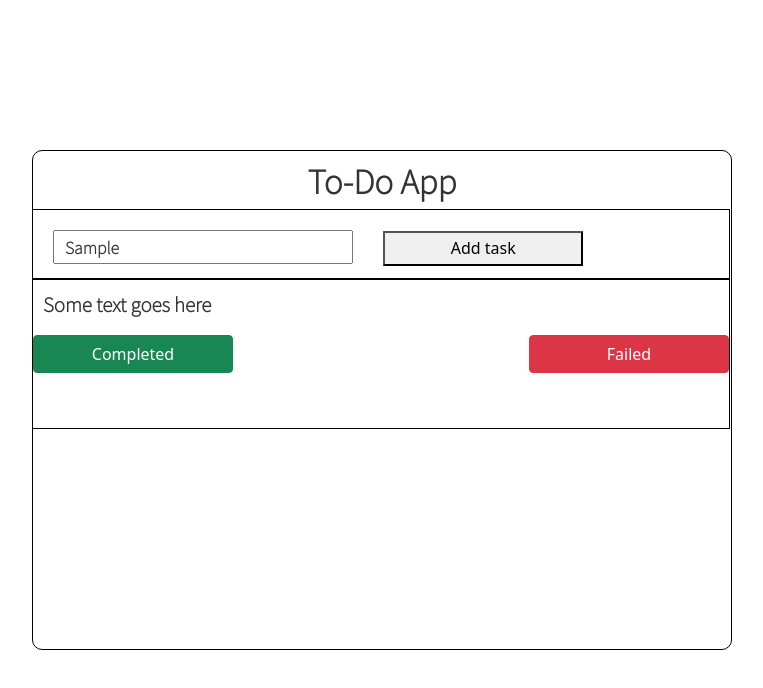
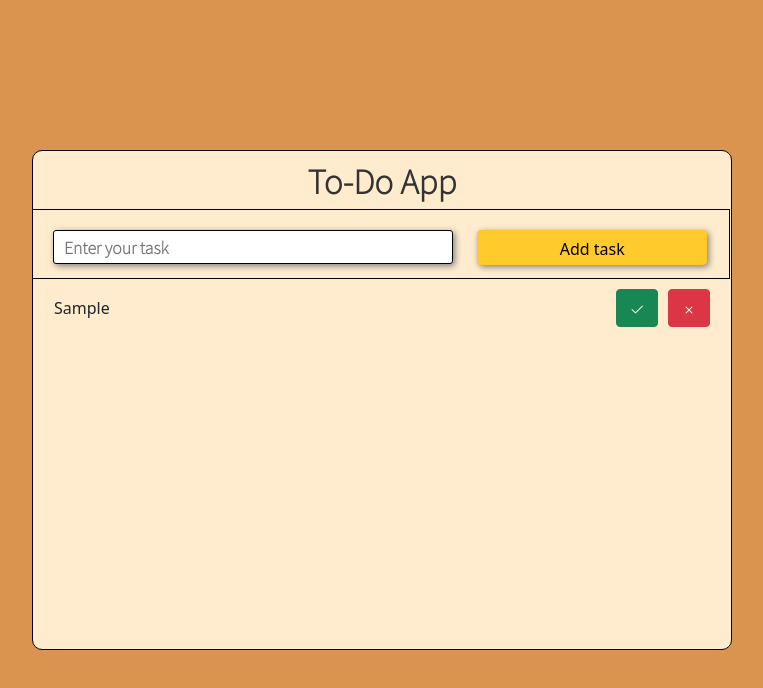
Before and after one commit to Igorexa28/ToDoApp-VanillaJS, a plain HTML site: page index.html in a window 1280 px wide. Both pictures are taken after typing "Sample" into the empty fields and a click on the button "Add task". Shown: the whole page, without its empty margins (258-1021 px from the left). Drawn offline with nearby package versions, Linux system fonts and the light colour scheme.

Commit message:
Changed structure and logic of code, added styles for main-block.

```diff
--- a/index.html
+++ b/index.html
@@ -14,26 +14,18 @@
 </head>
 
 <body>
-    <main>
+    <div id="Main">
         <div class="mainDiv">
             <h1>To-Do App</h1>
             <div id="panel">
                 <input type="text" id="taskName" class="myInput" placeholder="Enter your task" />
-                <button id="addBtn">Add task</button>
+                <button id="addBtn" class="btn btn-warning">Add task</button>
             </div>
             <div id="tasks">
-                <div class="task-item">
-                    <p class="task-text">Some text goes here</p>
-                    <div class="items">
-                        <button class="btn btn-success">Completed</button>
-                        <button class="btn btn-danger">Failed</button>
-                    </div>
-                </div>
-                <div id="result">
-                </div>
+                <ul id="result"></ul>
             </div>
         </div>
-    </main>
+    </div>
     <script src="script.js"></script>
 </body>
 
--- a/script.js
+++ b/script.js
@@ -1,104 +1,70 @@
-const taskNameArea = document.querySelector('#taskName');
-const tasksArea = document.querySelector('#tasks');
-const addTaskBtn = document.querySelector('#addBtn');
+const taskName = document.querySelector('#taskName');
+const addButton = document.querySelector('#addBtn');
+const result = document.querySelector('#result');
+let tasksToDo = [];
 
-addBtn.addEventListener('click', function() {
-    let description = taskNameArea.value;
+addButton.addEventListener('click', function(event) {
+    tasksToDo.length = 0;
+    let task = taskName.value;
 
-    let para = createParagraph(description).textContent;
+    tasksToDo.push(task);
 
-    let result = createContainer(para);
+    let btnSuccess = createBtnSuccess(), btnFailed = createBtnFailed();
 
-    alert(para);
+    let div = document.createElement('div');
+    div.className = 'divBtns';
+    div.append(btnSuccess);
+    div.append(btnFailed);
+
+    for (let index = 0; index < tasksToDo.length; index++) {
+        let li = document.createElement('li');
+        li.innerHTML = `<div>${tasksToDo[index]}</div>`;
+        li.append(div);
+        result.append(li);
+    }
+
+    taskName.value = '';
+
+    btnSuccess.addEventListener('click', function(event) {
+        alert(this.parentElement.parentElement.tagName);
+        this.parentElement.parentElement.remove();
+    });
 });
 
-function createContainer(paragraph) {
-    let div = document.createElement('div');
-    div.className = 'task-item';
-    div.insertAdjacentHTML('beforeEnd', paragraph);
-
-    let btns = createContainerForBtn();
-    div.insertAdjacentElement('beforeEnd', '${btns}');
-
-    return div;
-}
-
-function createContainerForBtn() {
-    let div = document.createElement('div');
-    div.className = 'items';
-
-    let successBtn = createBtn('btn btn-success');
-    let failedBtn = createBtn('btn btn-danger');
-
-    div.insertAdjacentElement('beforeEnd', '${successBtn} ${failedBtn}');
-
-    return div;
-}
-
-function createBtn(classBtn) {
-    let button = document.createElement('button');
-
-    if (classBtn === '') {
-        button.className = 'btn btn-success';
-        button.textContent = 'Completed';
-    } else if (classBtn === 'btn btn-danger') {
-        button.className = 'btn btn-danger';
-        button.textContent = 'Failed';
-    } else {
-        button.className = 'btn btn-secondary';
-        button.textContent = 'Not known';
-    }
-
-    return button;
-}
-
-function createParagraph(taskDescription) {
+function createParagraph(content) {
     let paragraph = document.createElement('p');
-    paragraph.textContent = taskDescription;
+    paragraph.textContent = content;
     paragraph.className = 'task-text';
 
     return paragraph;
 }
 
-// function wrapButtons() {
-//     let div = document.createElement('div');
-//     div.className = 'flex-container';
+function createDiv(classNamE) {
+    let div = document.createElement('div');
+    div.className = classNamE;
 
-//     let successBtn = createBtn('btn btn-success');
-//     let failedBtn = createBtn('btn btn-danger');
+    return div;
+}
 
-//     div.innerHTML = `${successBtn} ${failedBtn}`;
-// }
+function createBtnSuccess() {
+    let btnSuccess = document.createElement('button');
+    btnSuccess.className = 'btn btn-success completed';
+    btnSuccess.innerHTML = `
+    <svg xmlns="http://www.w3.org/2000/svg" width="16" height="16" fill="currentColor" class="bi bi-check2" viewBox="0 0 16 16">
+        <path d="M13.854 3.646a.5.5 0 0 1 0 .708l-7 7a.5.5 0 0 1-.708 0l-3.5-3.5a.5.5 0 1 1 .708-.708L6.5 10.293l6.646-6.647a.5.5 0 0 1 .708 0z"/>
+    </svg>`;
 
-// function createResDiv(task, divContainer) {
-//     let div = document.createElement('div');
-//     div.className = '';
-//     div.innerText = task;
+    return btnSuccess;
+}
 
-//     div.insertAdjacentHTML('beforeend', '<button type="submit" class="btn btn-success">Completed</button>');
+function createBtnFailed() {
+    let btnFailed = document.createElement('button');
+    btnFailed.className = 'btn btn-danger deleted';
+    btnFailed.innerHTML = `
+    <svg xmlns="http://www.w3.org/2000/svg" width="16" height="16" fill="currentColor" class="bi bi-x" viewBox="0 0 16 16">
+        <path d="M4.646 4.646a.5.5 0 0 1 .708 0L8 7.293l2.646-2.647a.5.5 0 0 1 .708.708L8.707 8l2.647 2.646a.5.5 0 0 1-.708.708L8 8.707l-2.646 2.647a.5.5 0 0 1-.708-.708L7.293 8 4.646 5.354a.5.5 0 0 1 0-.708z"/>
+    </svg>
+    `;
 
-//     tasksArea.append(div);
-// }
-
-// function createSuccessBtn() {
-//     let button = document.createElement('button');
-//     button.className = 'btn btn-outline-success';
-//     button.innerText = 'Completed';
-// }
-
-// function createFailedBtn() {
-//     let button = document.createElement('button');
-//     button.className = 'btn btn-outline-success';
-//     button.innerText = 'Completed';
-// }
-
-// function createBtn(className) {
-//     let button = document.createElement('button');
-//     button.className = className;
-
-//     if (className === 'btn btn-success') {
-//         button.innerText = 'Completed';
-//     } else {
-//         button.innerText = 'Failed';
-//     }
-// }
+    return btnFailed;
+}
--- a/style.scss
+++ b/style.scss
@@ -19,7 +19,17 @@ $colorText: #333;
     padding: 0;
 }
 
-main {
+html, body {
+    background-color: rgb(219, 147, 80);
+}
+
+#Main {
+    display: flex;
+    align-items: center;
+    flex-flow: row nowrap;
+    justify-content: center;
+    background-color: rgb(219, 147, 80);
+
     .mainDiv {
         @include size(500px, 700px);
         margin-top: 150px;
@@ -27,6 +37,7 @@ main {
         margin-right: auto;
         border: 1px solid black;
         border-radius: 10px;
+        background-color: blanchedalmond;
 
         h1 {
             @include font();
@@ -43,11 +54,14 @@ main {
             #taskName {
                 @include font($fontSize: 16px);
                 height: 34px;
-                width: 300px;
+                width: 400px;
                 margin-top: 20px;
                 margin-left: 20px;
                 padding-left: 10px;
-
+                border-radius: 3px;
+                transition: all .2s linear;
+                border: 1px solid black;
+                box-shadow: 2px 2px 6px 0px grey;
 
                 &:focus {
                     outline: none;
@@ -55,34 +69,68 @@ main {
             }
 
             #addBtn {
-                @include size($width: 200px, $height: 34.5px);
-                margin-left: 26px;
+                @include size($width: 230px, $height: 34.5px);
+                margin-top: -5px;
+                margin-left: 20px;
+                margin-right: 20px;
+                box-shadow: 2px 2px 6px 0px grey;
+
+                &:hover {
+                    border: 1px solid black;
+                }
             }
         }
 
         #tasks {
             @include size(150px, 100%);
             margin-left: -1px;
-            border: 1px solid black;
+
+            #result {
+                display: flex;
+                flex-flow: column wrap;
+                justify-content: space-between;
+
+                & > li {
+                    display: flex;
+                    flex-flow: row nowrap;
+                    justify-content: space-between;
+                    align-items: center;
+                    margin-left: -10px;
+                    margin-right: 20px;
+
+                    & > .divBtns {
+                        margin-top: 10px;
+                        margin-bottom: 10px;
+                        & > .deleted {
+                            margin-left: 10px;
+                        }
+                    }
+                }
+            }
 
             .task-item {
+                width: 97%;
+                display: flex;
+                margin-top: 5px;
+                margin-left: auto;
+                margin-right: auto;
+                flex-flow: row wrap;
+                justify-content: space-between;
+                align-items: center;
+                border: 1px solid rgb(219, 147, 80);
+
+                .item {
+                    .btn-danger {
+                        margin-left: 10px;
+                        margin-right: 10px;
+                    }
+                }
+
                 .task-text {
                     @include font($fontSize: 19px);
                     padding-left: 10px;
                     padding-top: 10px;
                 }
-
-                .items {
-
-
-                    .button-item {
-
-                    }
-                }
-            }
-
-            button {
-                width: 200px;
             }
 
             .items {
```
Also changed, not shown: style.css, 1 other file.
